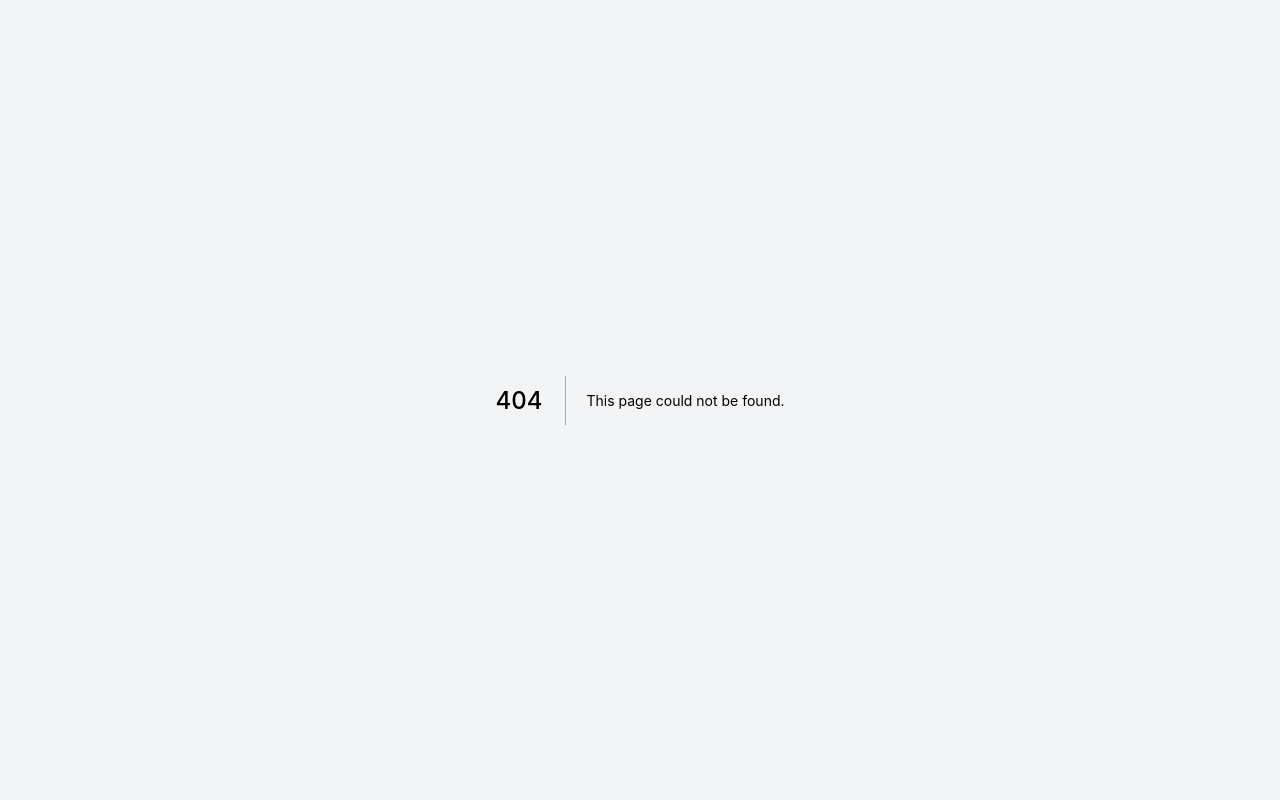
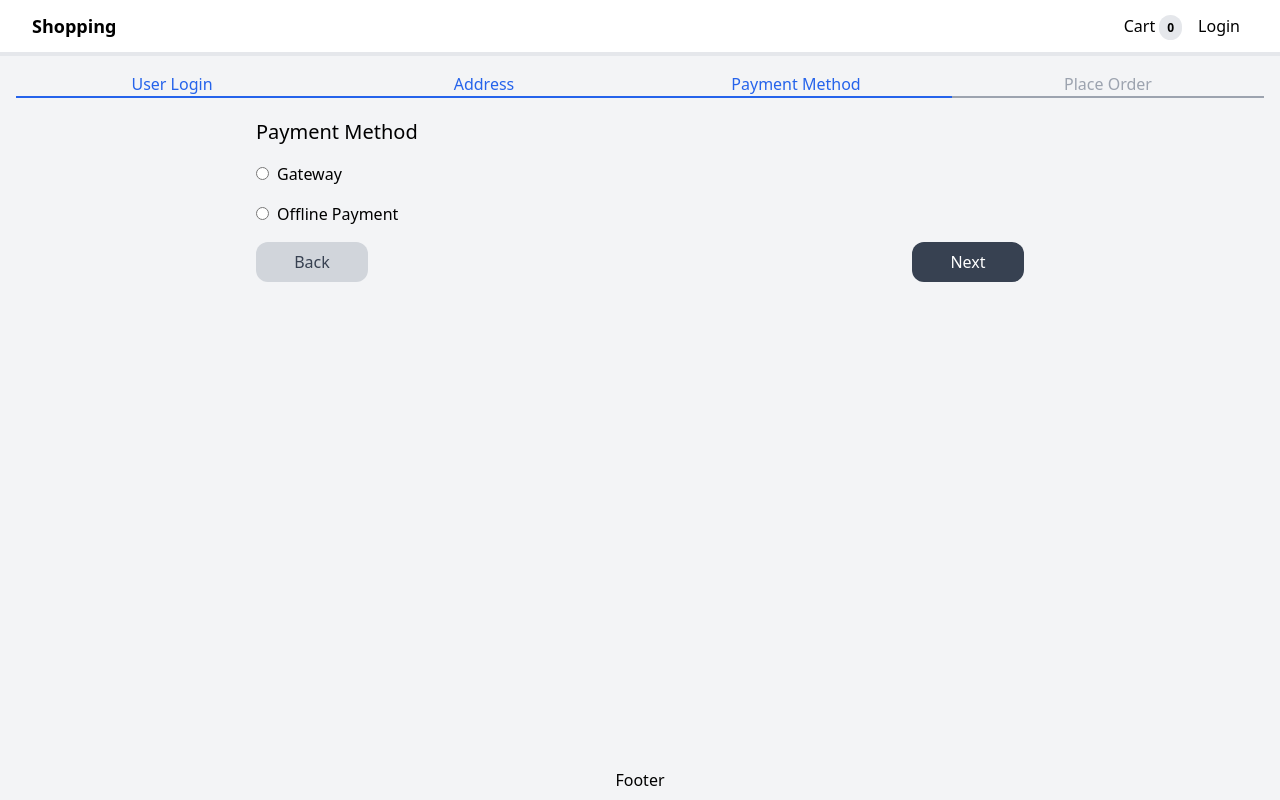
Before and after one commit to zbahadori/shop, a Next.js app: page /payment in a window 1280 px wide. Before the commit this address had no page. Built offline with nearby package versions, Linux system fonts and the light colour scheme; no server answers.

Commit message:
place order

```diff
--- a/components/Layout.js
+++ b/components/Layout.js
@@ -7,6 +7,7 @@ import { CartContext } from "../context/cart";
 import { Menu } from "@headlessui/react";
 import DropDown from "./DropDown";
 import { ToastContainer } from "react-toastify";
+import 'react-toastify/dist/ReactToastify.css';
 
 function Layout({ title, children }) {
   const { status, data: session } = useSession();
@@ -40,11 +41,11 @@ function Layout({ title, children }) {
               <Link href="/cart">
                 <a className="p-2">
                   Cart
-                  {cart.cartItems.length > 0 && (
+                  {/* {cart.cartItems.length > 0 && ( */}
                     <span className="ml-1 rounded-xl bg-gray-200 px-2 py-1 text-xs font-bold">
                       {cartItemsCount}
                     </span>
-                  )}
+                  {/* )} */}
                 </a>
               </Link>
               {status === "loading" ? (
--- a/context/Cart.js
+++ b/context/Cart.js
@@ -36,7 +36,7 @@ function reducer(state, action){
             return { ...state, cart: { ...state.cart, cartItems } }
         }
         case 'SAVE_SHIPPING_DATA': {
-            return{
+            return {
                 ...state,
                 cart:{
                     ...state.cart,
@@ -44,6 +44,15 @@ function reducer(state, action){
                         ...state.cart.shippingData,
                         ...action.payload,
                     }
+                }
+            }
+        }
+        case 'SAVE_PAYMENT_METHOD': {
+            return {
+                ...state,
+                cart: {
+                    ...state.cart,
+                    paymentMethod: action.payload
                 }
             }
         }
--- a/pages/_app.js
+++ b/pages/_app.js
@@ -1,17 +1,41 @@
-import { SessionProvider } from "next-auth/react";
+import { SessionProvider, useSession } from "next-auth/react";
 import { CartContextProvider } from "../context/cart";
 import "../styles/globals.css";
+import { useRouter } from "next/router";
 
 function MyApp({ Component, pageProps: {session, ...pageProps} }) {
   return (
     <div className="bg-gray-100">
       <SessionProvider session={session}>
         <CartContextProvider>
-          <Component {...pageProps} />
+          {Component.auth ? (
+            <Auth>
+               <Component {...pageProps} />
+            </Auth>
+          ) : (
+            <Component {...pageProps} />
+          )}
         </CartContextProvider>
       </SessionProvider>
     </div>
   );
 }
 
+function Auth({ children }) {
+  const router = useRouter();
+
+  const {status} = useSession({
+    required: true,
+    onUnauthenticated(){
+      router.push('/unauthorized')
+    }
+  })
+
+  if(status === 'loading'){
+    return 'Loading'
+  }
+
+  return children
+}
+
 export default MyApp;
--- a/pages/cart.js
+++ b/pages/cart.js
@@ -35,8 +35,9 @@ function CartPage(){
                             {cartItems.map((item) => (
                                 <tr key={item.slug} className="border-b">
                                     <td className="text-center">
-                                        <span /* className="flex items-center" */>
-                                            <Image src={item.image} alt={item.title} width={10} height={10} layout="responsive" />
+                                        <span className="flex items-center">
+                                            {/* <Image src={item.image} alt={item.title} width={75} height={75} layout="responsive" /> */}
+                                            <Image src={item.image} alt={item.title} width={75} height={75} />
                                             {item.title}
                                         </span>
                                     </td>
--- a/pages/index.js
+++ b/pages/index.js
@@ -33,9 +33,10 @@ function Home({products}) {
   )
 }
 
-export default dynamic(() => Promise.resolve(Home), { ssr: false })
+// export default dynamic(() => Promise.resolve(Home), { ssr: false })
+export default Home
 
-export async function getServerSideProps(){ // این تابع قبل از رندر شدن کامئونننت اجرا میشه
+export async function getServerSideProps(){ // این تابع قبل از رندر شدن کامپونننت اجرا میشه
   await db.connect()
 
   const products = await Product.find().lean() //az lean estefade mikonim ta query sabok tari dashte bashim
--- /dev/null
+++ b/pages/payment.js
@@ -0,0 +1,75 @@
+import Layout from "../components/Layout";
+import CheckoutWizard from '../components/CheckoutWizard'
+import { useRouter } from "next/router";
+import { useContext, useState } from "react";
+import dynamic from "next/dynamic";
+import { CartContext } from '../context/cart'
+import Cookies from "js-cookie";
+
+
+function PaymentPage(){
+    const {state, dispatch} = useContext(CartContext)
+    const { cart } = state
+    const { paymentMethod } = cart
+
+    const [selectedPaymentMethod, setSelectedPaymentMethod] = useState('')
+    const router = useRouter()
+    const methods = ['Gateway', 'Offline Payment']
+
+    function submitHandler(event) {
+        event.preventDefault()
+
+        if(! selectedPaymentMethod){
+            alert('please select payment method')
+        }
+
+        dispatch({
+            type: 'SAVE_PAYMENT_METHOD',
+            payload: selectedPaymentMethod
+        })
+
+        Cookies.set('cart', JSON.stringify({
+            ...cart,
+            paymentMethod: selectedPaymentMethod
+        }))
+
+        router.push('/placeorder')
+    }
+
+
+
+    return(
+        <Layout title='payment page'>
+            <CheckoutWizard activeStep={2} />
+            <form className="mx-auto max-w-screen-md" onSubmit={submitHandler}>
+                <h2 className="mb-4 text-xl">Payment Method</h2>
+                {methods.map((item) => (
+                    <div className="mb-4" key={item}>
+                        <input
+                            name="paymentMethod"
+                            className="p-2 outline-none focus:right-0"
+                            id={item}
+                            type="radio"
+                            checked={selectedPaymentMethod === item || paymentMethod === item }
+                            // checked={selectedPaymentMethod === item }
+                            onChange={() => setSelectedPaymentMethod(item)}
+                        />
+                        <label className="p-2" htmlFor={item}>
+                            {item}
+                        </label>
+                    </div>
+                ))}
+               <div className="mb-4 flex justify-between">
+                <button
+                    onClick={() => router.push('/shipping')}
+                    type="button"
+                 className="rounded-xl bg-gray-300 text-gray-700 px-4 py-2 w-28">Back</button>
+                <button className="rounded-xl bg-gray-700 text-white px-4 py-2 w-28">Next</button>
+               </div>
+            </form>
+        </Layout>
+    )
+}
+
+export default PaymentPage
+// export default dynamic(() => Promise.resolve(PaymentPage), { ssr: false })
--- /dev/null
+++ b/pages/placeorder.js
@@ -0,0 +1,89 @@
+import Link from 'next/link'
+import CheckoutWizard from '../components/CheckoutWizard'
+import Layout from '../components/Layout'
+import { CartContext } from '../context/cart'
+import { useContext } from 'react'
+import Image from 'next/image'
+
+function PlaceOrderPage(){
+    const { state } = useContext(CartContext)
+
+    const { cart } = state
+    const { shippingData, paymentMethod, cartItems } = cart
+
+    return(
+        <Layout title='Place Order'>
+            <CheckoutWizard activeStep={3} />
+            <h1 className='mb-4 text-xl'>Place Order</h1>
+            <div className='grid md:grid-cols-4 md:gap-5'>
+                <div className='overflow-x-auto md:col-span-3'>
+                    <div className='p-5'>
+                        <h2 className='text-lg'>Shipping Data</h2>
+                        <div>
+                            {shippingData.name}
+                            {' - '}
+                            {shippingData.address}
+                            {' - '}
+                            {shippingData.postalCode}
+                        </div>
+                        <div>
+                            <Link href='/shipping'>Edit</Link>
+                        </div>
+                    </div>
+                    <div className='p-5'>
+                        <h2 className='mb-2 text-lg'>Payment Method</h2>
+                        <div>{paymentMethod}</div>
+                        <div>
+                            <Link href='/payment'>Edit</Link>
+                        </div>
+                    </div>
+                    <div className='overflow-x-auto p-5'>
+                        <h2 className='mb-5 text-lg'>Order Items</h2>
+                        <table className='min-w-full'>
+                            <thead className='border-b'>
+                                <th className='px-5 text-left'>Item</th>
+                                <th className='p-5 text-right'>Quantity</th>
+                                <th className='p-5 text-right'>Price</th>
+                                <th className='p-5 text-right'>Subtotal</th>
+                            </thead>
+                            <tbody>
+                                {cartItems.map((item) => (
+                                    <tr key={item._id} className='border-b'>
+                                        <td className='flex items-center'>
+                                            <Image alt={item.title} src={item.image} width={50} height={50} />
+                                            &nbsp;
+                                            {item.title}
+                                        </td>
+                                        <td className='p-5 text-right'>{item.qty}</td>
+                                        <td className='p-5 text-right'>{item.price}</td>
+                                        <td className='p-5 text-right'>{item.qty * item.price}</td>
+                                    </tr>
+                                ))}
+                            </tbody>
+                        </table>
+                        <div>
+                            <Link href='/cart'>Edit</Link>
+                        </div>
+                    </div>
+                </div>
+                <div className='p-5'>
+                    <h2 className='mb-2 text-lg'>Order Summery</h2>
+                    <ul>
+                        <li>
+                            <div className='mb-2 flex justify-between'>
+                                <div>Total Price</div>
+                                <div>
+                                    {cartItems.reduce((acc, cur) => acc + cur.qty * cur.price, 0)}
+                                </div>
+                            </div>
+                        </li>
+                        <li>
+                            <button className='rounded-xl bg-gray-700 text-white px-4 py-2'>Place Order</button>
+                        </li>
+                    </ul>
+                </div>
+            </div>
+        </Layout>
+    )
+}
+export default PlaceOrderPage
--- a/pages/shipping.js
+++ b/pages/shipping.js
@@ -84,5 +84,6 @@ function Shipping(){
     )
 }
 
-// export default Shipping
-export default dynamic(() => Promise.resolve(Shipping), { ssr: false })
+Shipping.auth = true
+export default Shipping
+// export default dynamic(() => Promise.resolve(Shipping), { ssr: false })
--- /dev/null
+++ b/pages/unauthorized.js
@@ -0,0 +1,10 @@
+import Layout from "../components/Layout"
+
+function Unauthorized(){
+    return(
+        <Layout title='Access Denied'>
+            <h2 className="text-xl">Access Denied</h2>
+        </Layout>
+    )
+}
+export default Unauthorized
```
